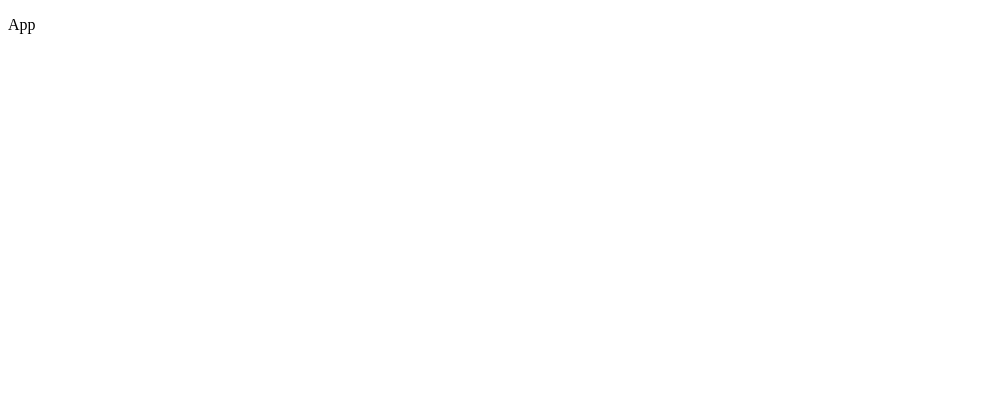
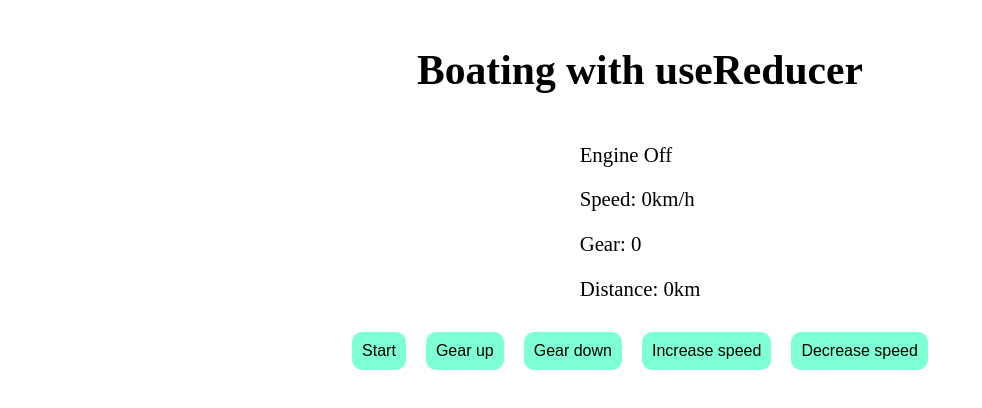
Before and after one commit to LeNganThanh/Driving_Boat_useReducer_App, a React (Create React App) app: page / in a window 1280 px wide. Shown: the top 408 px of the page, without its empty margins (0-982 px from the left). Built offline with nearby package versions, Linux system fonts and the light colour scheme.

Commit message:
first commit

```diff
--- /dev/null
+++ b/src/components/App.css
@@ -0,0 +1,30 @@
+.container {
+  display: flex;
+  flex-direction: column;
+  align-items: center;
+  padding: 10px;
+  font-size: 1.3rem;
+}
+
+button {
+  margin: 10px;
+  padding: 10px;
+  background-color: aquamarine;
+  color: black;
+  border: none;
+  border-radius: 10px;
+  font-size: 1rem;
+  cursor: pointer;
+}
+
+button:hover {
+  background-color: darkcyan;
+  color: yellow;
+}
+h1 {
+  text-align: center;
+}
+.engine {
+  display: flex;
+  align-items: flex-start;
+}
--- a/src/components/App.jsx
+++ b/src/components/App.jsx
@@ -1,6 +1,123 @@
+import React,{useReducer} from "react";
+import "./App.css"
+
+const initState = {
+    startState: false,
+    speed: 0,
+    gear: 0,
+    distance: 0,
+}
+const engineReducer = (state,action)=>{
+    switch (action.type){
+
+        case "startStop":{
+            if(state.startState === false){
+            return{
+                ...state,
+                startState: true,
+            }}
+            else{
+                return{
+                     ...state,
+                startState: false,
+                gear: 0,
+                }
+            }
+        }
+
+        case "gearUp":{
+          if(state.gear <5 && state.startState === true){
+            return {
+                ...state,gear:
+                state.gear +1}
+          }
+          else {alert("Engine is OFF")
+          return {...state}}
+        }
+
+        case "gearDown":{
+            if(state.gear >-2 &&state.gear <5 && state.startState === true){
+              return {
+                  ...state,gear:
+                  state.gear -1}
+            }
+
+            else {alert("Engine is OFF")
+            return {...state}}
+          }
+
+        case "speedUp":{
+            if(state.gear > 0 && state.gear <5 && state.startState === true){
+            return{
+                ...state,
+                speed: state.speed +1,
+                distance: state.speed *5,
+            }}
+            else if (state.gear ===5 && state.startState === true){
+                return{
+                    ...state,
+                    speed: state.speed +5,
+                    distance: state.speed *5,
+                }
+            }
+            else if (state.gear ===-1 && state.startState === true){
+                return{
+                    ...state,
+                    speed: state.speed +1,
+                    distance: state.speed *5,
+                }
+            }
+            else if (state.gear ===-2 && state.startState === true){
+                return{
+                    ...state,
+                    speed: state.speed +5,
+                    distance: state.speed *5,
+                }
+            }
+
+            else if(state.gear ===0) {{alert("Engine is OFF")
+             return {...state}}}
+        }
+
+        case "speedDown":{
+            if(state.gear > 0 && state.gear <5 && state.startState === true){
+                if(state.speed >0){
+                return {
+                    ...state,
+                    speed: state.speed -5,
+                }}
+                else return{speed:0}
+            }
+              else if( state.gear ===0){{alert("Engine is OFF")
+              return {...state}}}
+        }
+
+        default: alert ("Engine is broken 😢 ")
+    }
+
+}
 function App() {
+const [state, dispatch] = useReducer(engineReducer, initState);
+
+
     return (
-        <p>App</p>
+    <div className="container">
+            <h1>Boating with useReducer</h1>
+            <div className="engineP">
+                <p>{state.startState? "Engine On":"Engine Off"}</p>
+                <p>Speed: {state.speed}km/h</p>
+                <p>Gear: {state.gear}</p>
+                <p>Distance: {state.distance}km</p>
+            </div>
+
+            <div className="engineBtn">
+                <button onClick={()=>dispatch({type:"startStop"})}>{state.startState?"Stop":"Start"} </button>
+                <button onClick={()=>dispatch({type:"gearUp"})}>Gear up </button>
+                <button onClick={()=>dispatch({type:"gearDown"})}>Gear down </button>
+                <button onClick={()=>dispatch({type: "speedUp"})}>Increase speed </button>
+                <button onClick={()=>dispatch({type: "speedDown"})}>Decrease speed </button>
+            </div>
+    </div>
     )
 }
 
```
Also changed, not shown: 1 other file (tests, documents, lock files or other folders).
